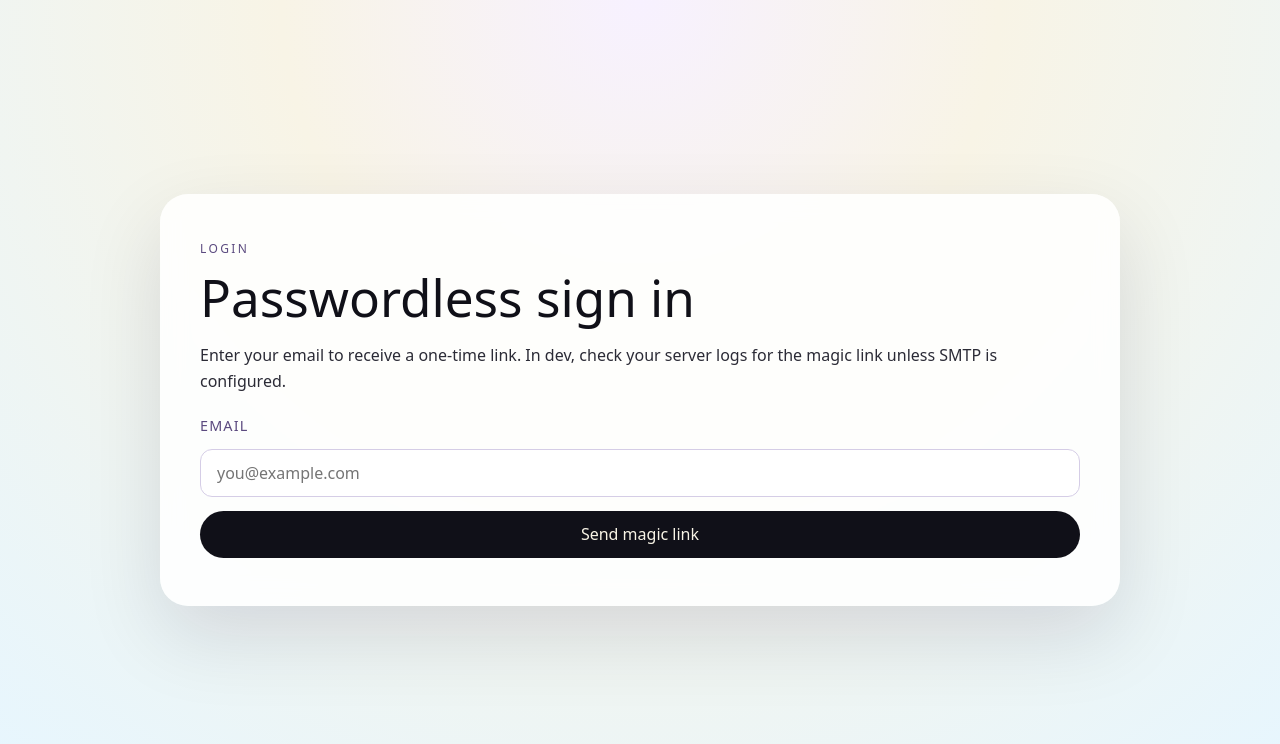
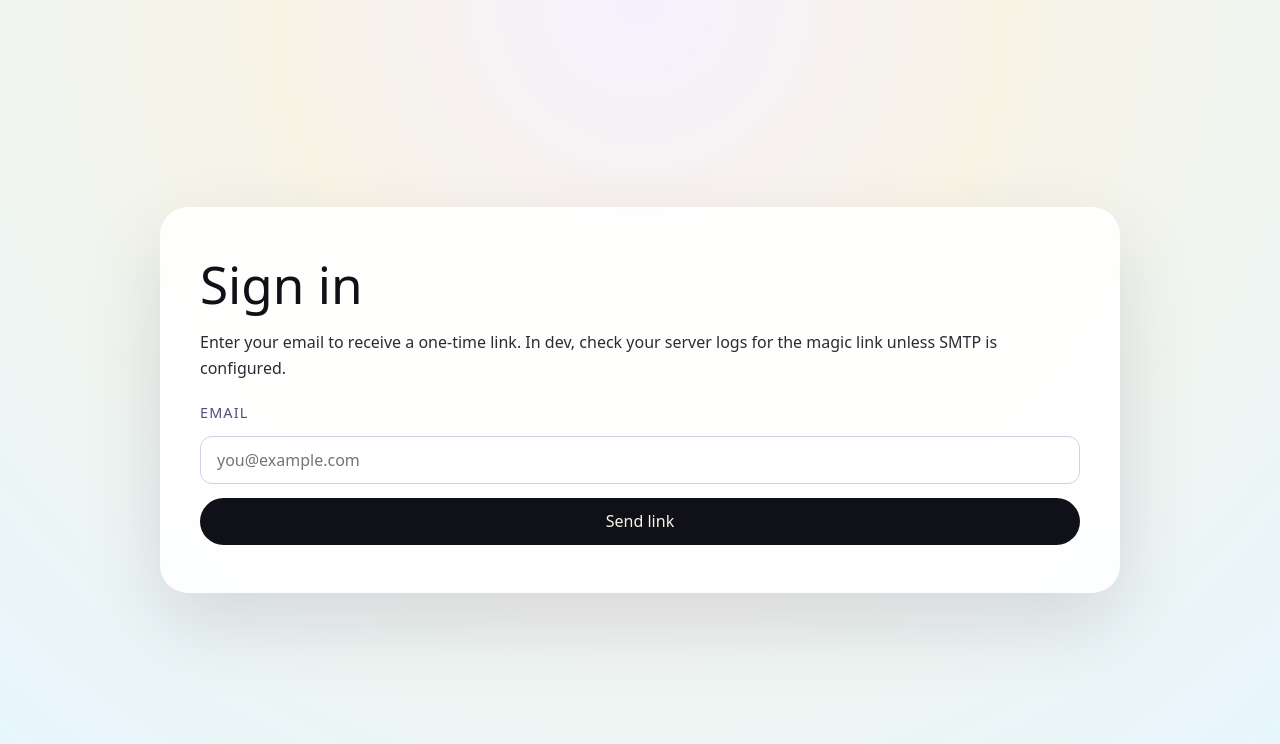
Before and after one commit to leewinter/aws-ops-dashboard, a React (Vite) app in the folder apps/web/: page / in a window 1280 px wide. Shown: the top 744 px of the page. Built offline with nearby package versions, Linux system fonts and the light colour scheme; no server answers.

Commit message:
feat: update AuthForm button text and modify AuthHero header for clarity

```diff
--- a/apps/web/src/components/auth/AuthForm.tsx
+++ b/apps/web/src/components/auth/AuthForm.tsx
@@ -27,7 +27,7 @@ export default function AuthForm({
         required
       />
       <button className="button" type="submit" disabled={isLoading}>
-        {isLoading ? 'Sending...' : 'Send magic link'}
+        {isLoading ? 'Sending...' : 'Send link'}
       </button>
       {status && (
         <p className={`status-text${statusTone === 'error' ? ' is-error' : ''}`}>
--- a/apps/web/src/components/auth/AuthHero.tsx
+++ b/apps/web/src/components/auth/AuthHero.tsx
@@ -7,8 +7,7 @@ type Props = {
 export default function AuthHero({ children }: Props) {
   return (
     <header className="hero">
-      <p className="eyebrow">Login</p>
-      <h1>Passwordless sign in</h1>
+      <h1>Sign in</h1>
       <p className="lede">
         Enter your email to receive a one-time link. In dev, check your server
         logs for the magic link unless SMTP is configured.
```
Also changed, not shown: 1 other file (tests, documents, lock files or other folders).
